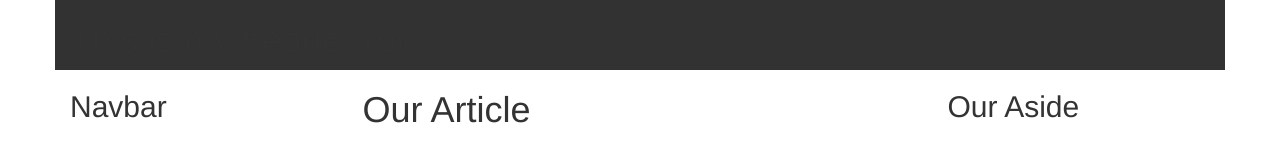
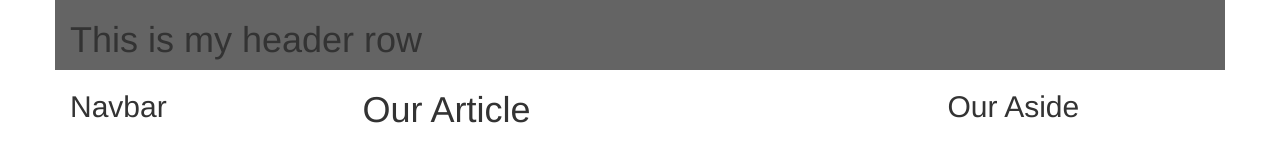
Before and after one commit to Patmonaghan/bootstrap_grid, a plain HTML site: page index.html in a window 1280 px wide. Drawn offline with nearby package versions, Linux system fonts and the light colour scheme.

Commit message:
Update index.html

```diff
--- a/index.html
+++ b/index.html
@@ -15,7 +15,7 @@
      border: 1 px solid rgb(0,0,0);
     }
     header {
-      background-color: rgb(50,50,50);
+      background-color: rgb(100,100,100);
     }
     </style>
     <!-- HTML5 Shim and Respond.js IE8 support of HTML5 elements and media queries -->
```
